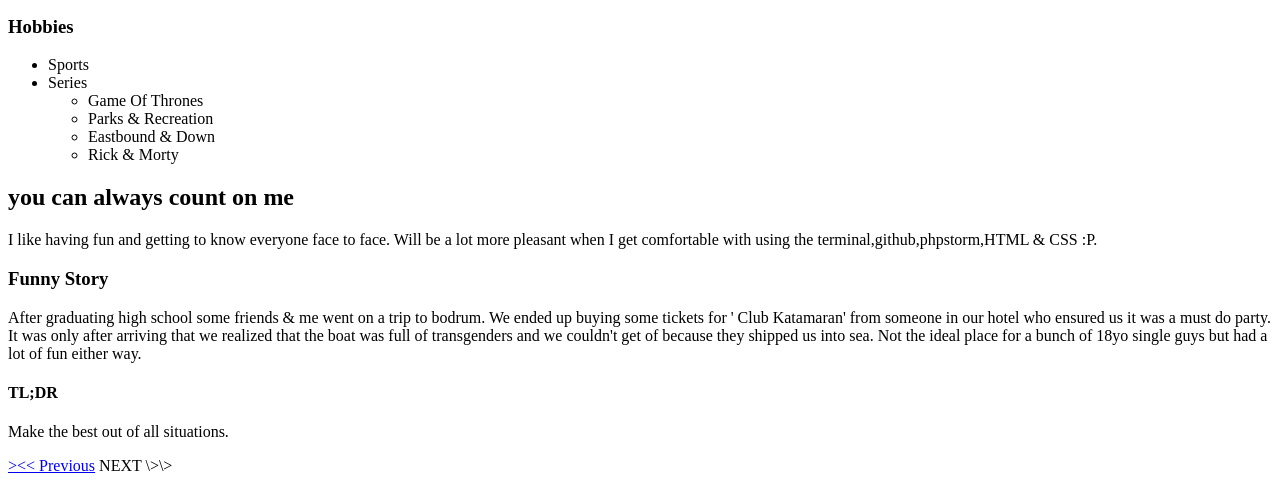
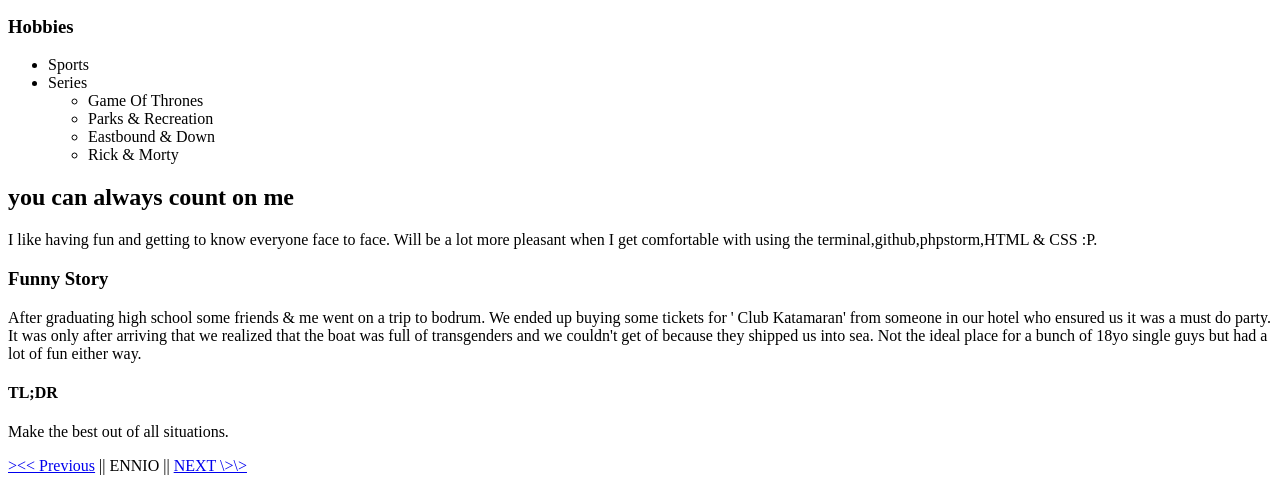
Before and after one commit to Enniodb/markdown-to-html, a plain HTML site: page index.html in a window 1280 px wide. Shown: the part 467-958 px from the top of the page. Drawn offline with Linux system fonts and the light colour scheme.

Commit message:
Update index.html

```diff
--- a/index.html
+++ b/index.html
@@ -61,7 +61,7 @@
  </div>
  <div class="links">
    <p> <a href="https://github.com/Dirk-vg/Markdown-to-HTML/blob/master/index.html">
-    >&lt;&lt; Previous</a
+    >&lt;&lt; Previous</a>
     || ENNIO ||
     <a href="https://github.com/Hassanalihazaraa/markdown-to-html/blob/master/index.html"> NEXT \>\> </a> </p>
  </div>
```
